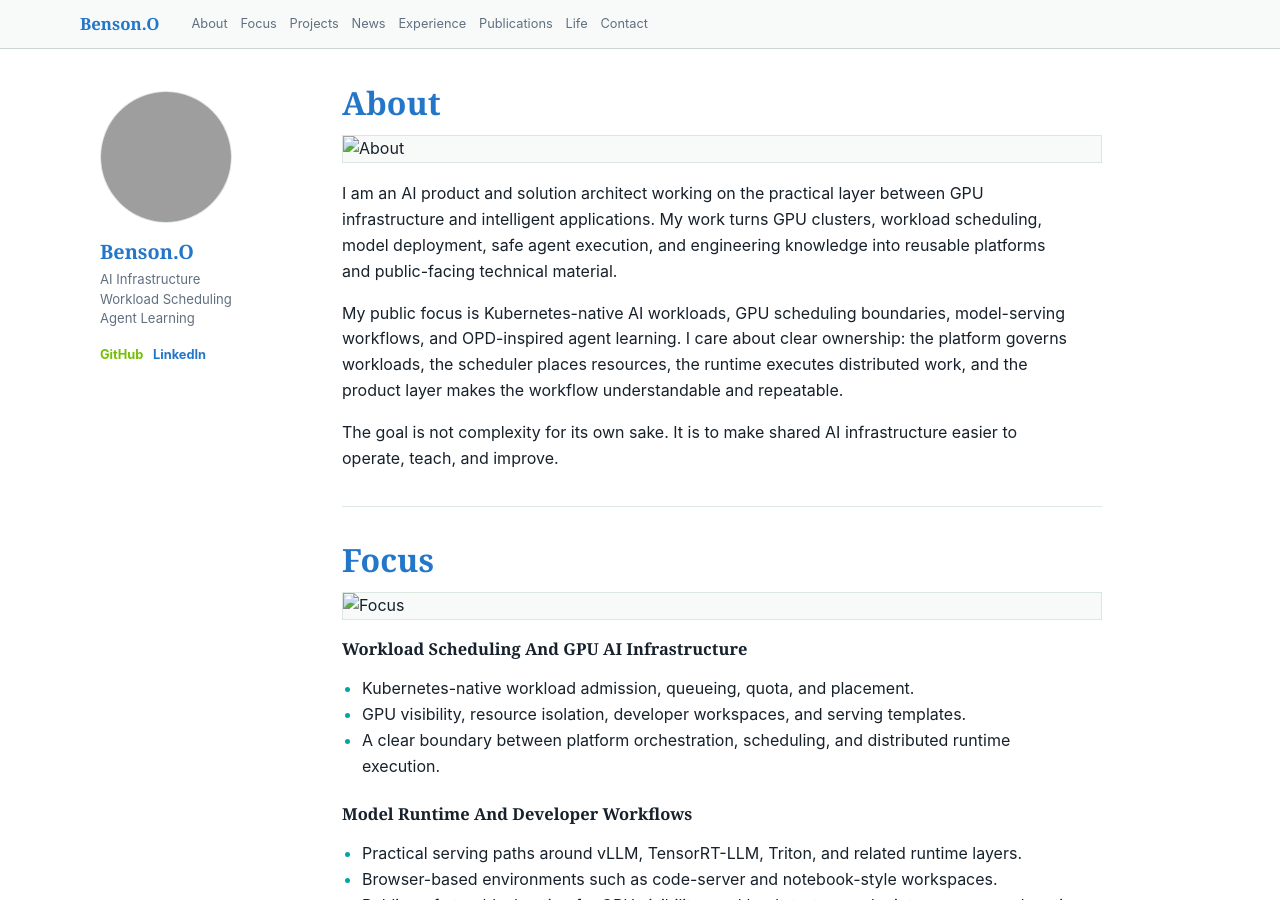
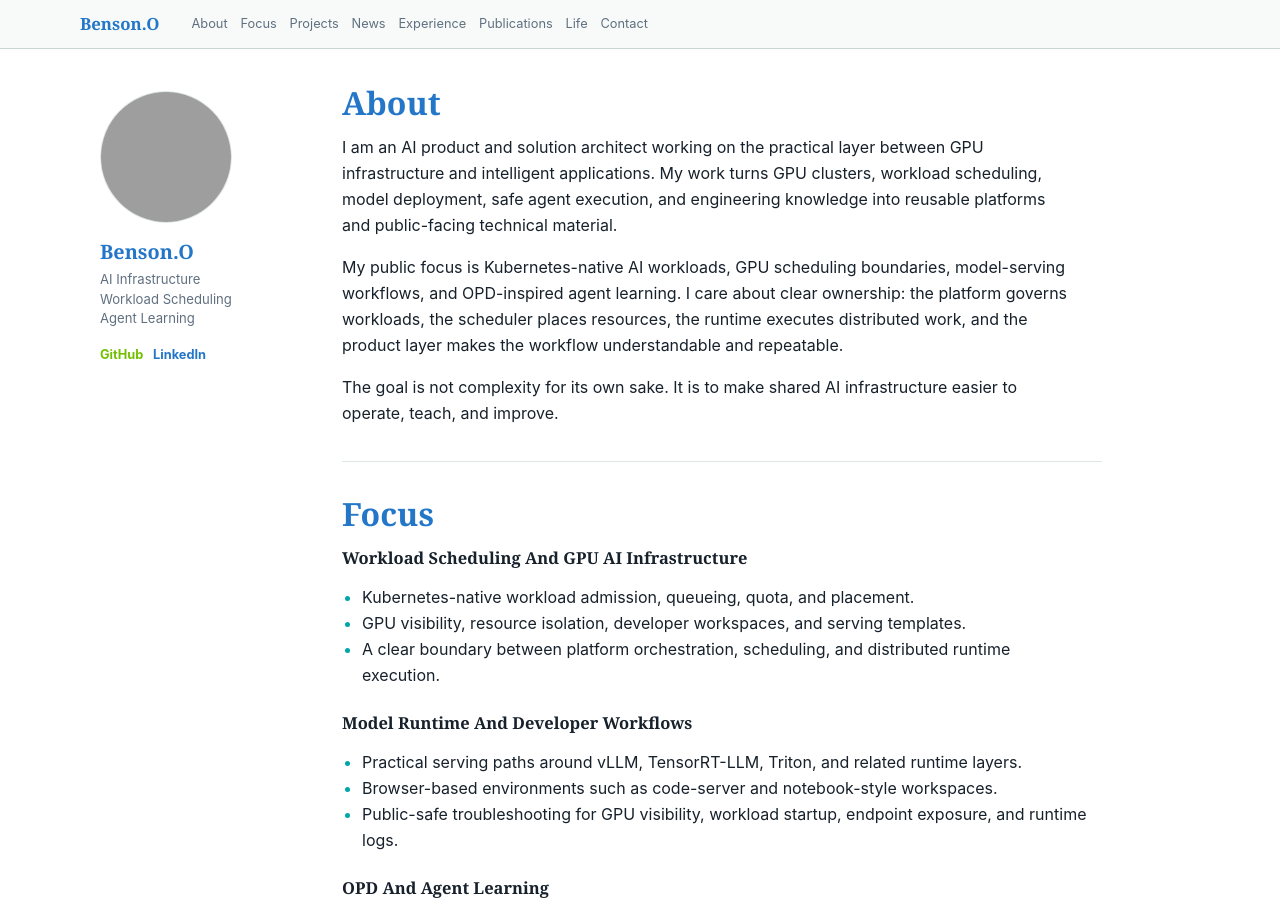
Before and after one commit to superobk/superobk.github.io, a Jekyll site: the page built from index.md, in a window 1280 px wide and 900 px high. Built offline with Jekyll 4.4.1, drawn with Linux system fonts in a browser that asks for light colours; grey boxes are pictures that could not be loaded.

Commit message:
Avoid empty section image placeholders

```diff
--- a/_layouts/profile.html
+++ b/_layouts/profile.html
@@ -39,7 +39,7 @@
               <h1>{{ section.title }}</h1>
               {% if section.status == 'draft' %}<span class="section-status">In progress</span>{% endif %}
             </div>
-            {% if section.image %}
+            {% if section.image and section.image != "" %}
               <img class="section-visual" src="{{ section.image | relative_url }}" alt="{{ section.image_alt | default: section.title }}">
             {% endif %}
             <div class="section-body">
```
